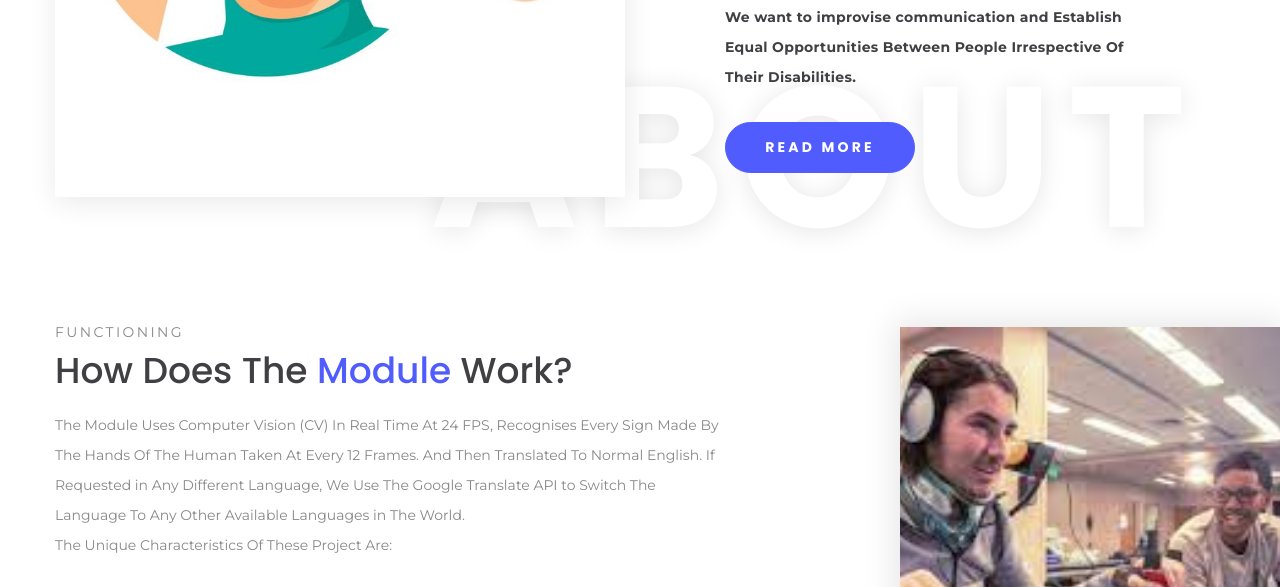
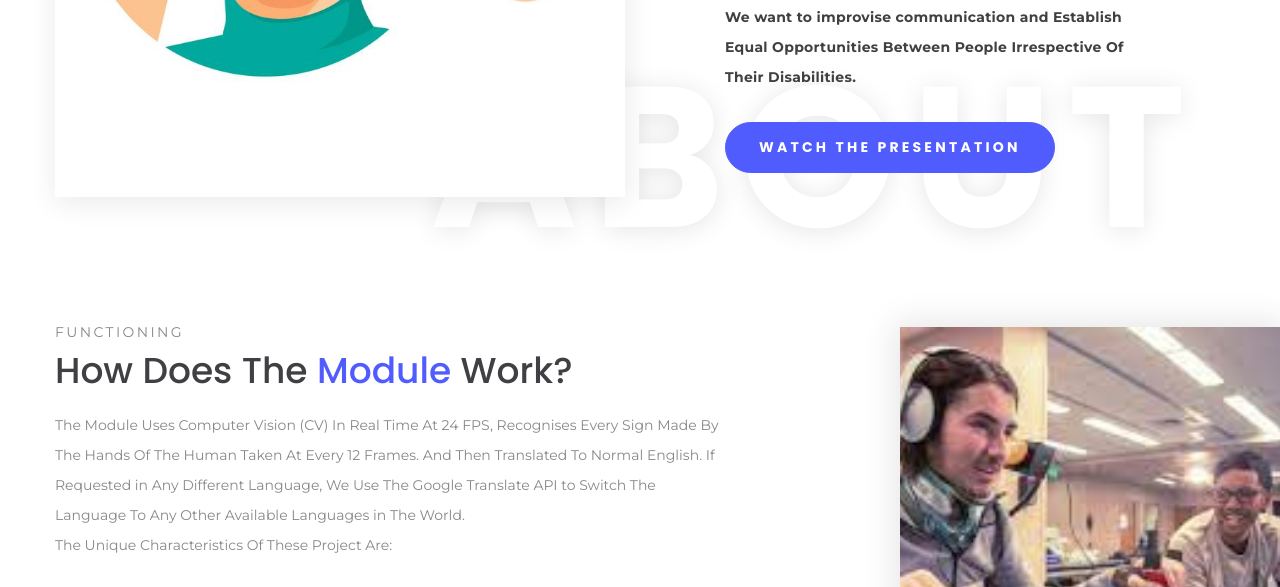
Before and after one commit to Rellekk-Z/Rellekk-Z, a plain HTML site: page index.html in a window 1280 px wide. Shown: the part 1300-1887 px from the top of the page. Drawn offline with Linux system fonts and the light colour scheme.

Commit message:
Update index.html

```diff
--- a/index.html
+++ b/index.html
@@ -129,7 +129,7 @@
                   More Than 1 Billion People On This Earth Have Disability, It Can Be Visual, Physical, Mental etc.
                   The Idea is To Develop An Assistant (Like Alexa/Siri)
                   For Specifically Disabled People. This Project has a great scope in this modern world.</p>
-                <p class="default-letter-spacing font-weight-bold text-gray-dark wow fadeInUp" data-wow-delay=".4s">We want to improvise communication and Establish Equal Opportunities Between People Irrespective Of Their Disabilities.</p><a class="button-width-190 button-primary button-circle button-lg button offset-top-30" href="#">read more</a>
+                <p class="default-letter-spacing font-weight-bold text-gray-dark wow fadeInUp" data-wow-delay=".4s">We want to improvise communication and Establish Equal Opportunities Between People Irrespective Of Their Disabilities.</p><a class="button-width-190 button-primary button-circle button-lg button offset-top-30" href="https://docs.google.com/presentation/d/11d_h9JLvED_CjuQaWw1pJVQtNOkt2t1JDDvkgrFu-mA/edit?usp=sharing">Watch The Presentation</a>
               </div>
             </div>
           </div>
```
